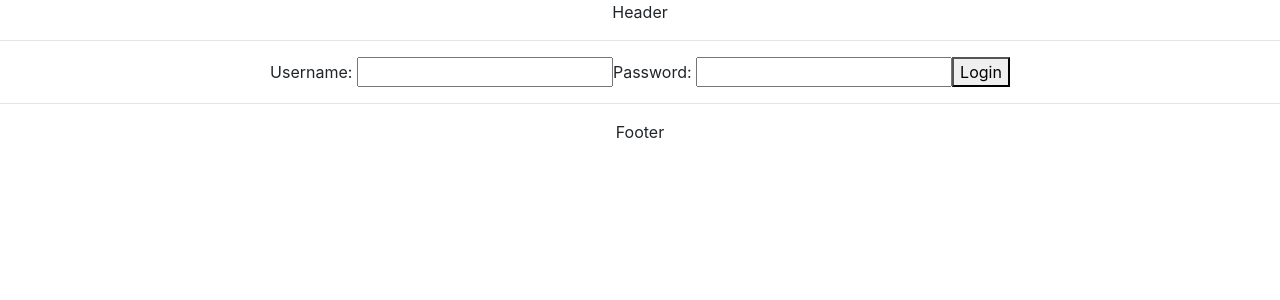
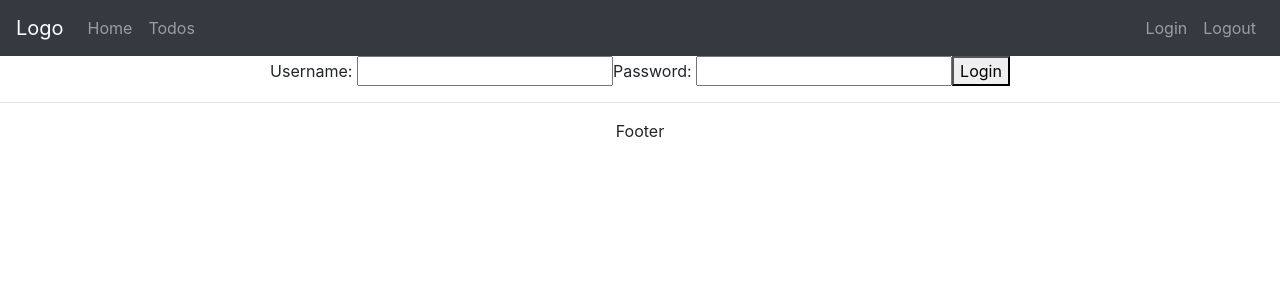
Before and after one commit to Visserr2/React-SpringBoot, a React (Create React App) app in the folder frontend/todo-app/: page / in a window 1280 px wide. Shown: the top 300 px of the page. Built offline with nearby package versions, Linux system fonts and the light colour scheme.

Commit message:
Created Header with bootstrap
Created Header with bootstrap

```diff
--- a/frontend/todo-app/src/App.js
+++ b/frontend/todo-app/src/App.js
@@ -14,8 +14,8 @@
 
 
 // Import Css
+import './bootstrap.css';
 import './App.css';
-import './bootstrap.css';
 
 /**
  * React uses JSX to create attributes. This is html-like syntax thats converted by Babel to Javascript code.
--- a/frontend/todo-app/src/components/todo/ToDoApp.jsx
+++ b/frontend/todo-app/src/components/todo/ToDoApp.jsx
@@ -28,7 +28,19 @@
 class HeaderComponent extends Component {
     render(){
         return (
-            <header>Header <hr /></header>
+            <header>
+                <nav className="navbar navbar-expand-md navbar-dark bg-dark">
+                    <div><a href="/" className="navbar-brand">Logo</a></div>
+                    <ul className="navbar-nav ">
+                        <li><Link className="nav-link" to="/welcome/Ronald">Home</Link></li>
+                        <li><Link className="nav-link" to="/todo">Todos</Link></li>
+                    </ul>
+                    <ul className="navbar-nav navbar-collapse justify-content-end">
+                        <li><Link className="nav-link" to="/login">Login</Link></li>
+                        <li><Link className="nav-link" to="/logout">Logout</Link></li>
+                    </ul>
+                </nav>
+            </header>
         )
     }
 }
```
